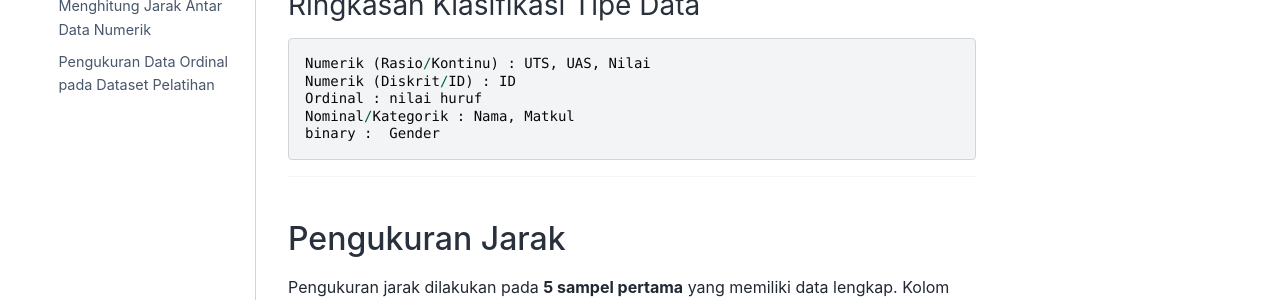
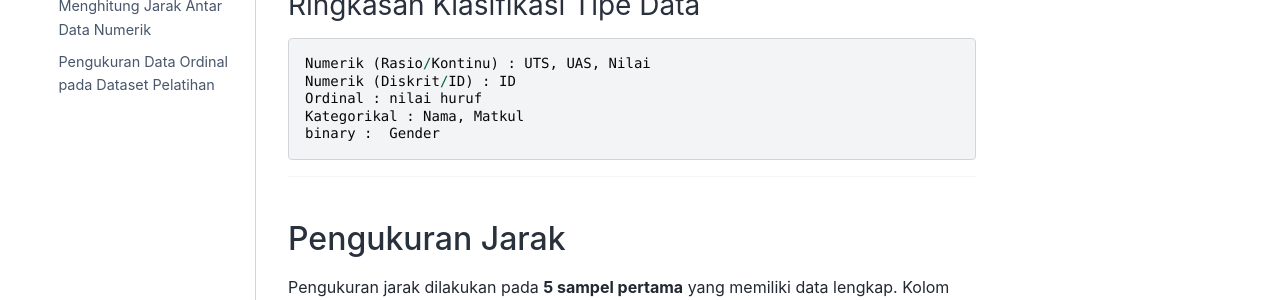
Before and after one commit to azes24/Pendata, a Jupyter Book: the page built from pengukuran_pelatihan.md, in a window 1280 px wide and 900 px high, scrolled down 816 px. Shown: the part 390-690 px from the top of the window. Built offline with Jupyter Book 1.0.4 settings and Sphinx 7.4.7 and the Sphinx Book theme 1.1.4, drawn with Linux system fonts in a browser that asks for light colours.

Commit message:
Update materi

````diff
--- a/pengukuran_pelatihan.md
+++ b/pengukuran_pelatihan.md
@@ -48,7 +48,7 @@ Setiap kolom dalam dataset diklasifikasikan sebagai berikut:
 Numerik (Rasio/Kontinu) : UTS, UAS, Nilai
 Numerik (Diskrit/ID) : ID
 Ordinal : nilai huruf
-Nominal/Kategorik : Nama, Matkul
+Kategorikal : Nama, Matkul
 binary :  Gender
 ```
 
````
